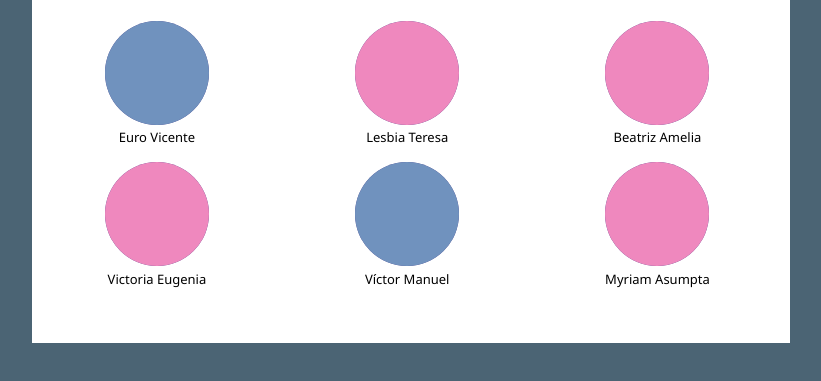
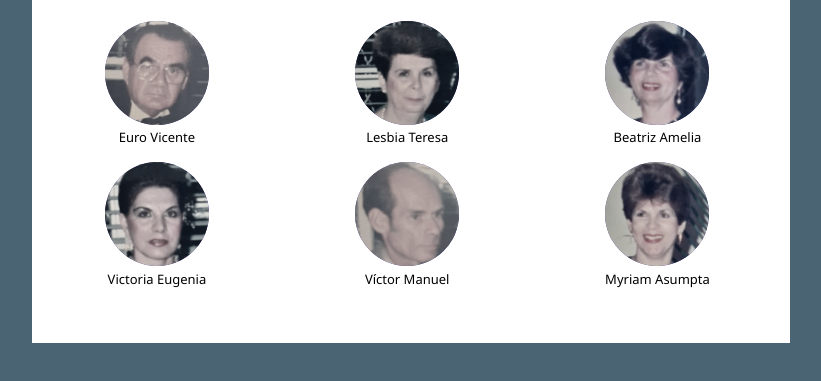
Before and after one commit to delatorrerita/delatorrerincon, a plain HTML site: page index.html in a window 1280 px wide. Shown: the part 269-650 px from the top of the page, without its empty margins (229-1050 px from the left). Drawn offline with Linux system fonts and the light colour scheme.

Commit message:
Add files via upload

```diff
--- a/index.html
+++ b/index.html
@@ -46,19 +46,19 @@
   <div class="row">
     <div class="column3">
       <figure>
-        <a href="rama01.html"><img class="foto1" alt="Euro" src="./img/he.png"/></a>
+        <a href="rama01.html"><img class="foto1" alt="Euro" src="./img/01.png"/></a>
         <figcaption>Euro Vicente</figcaption>
       </figure>
     </div>
     <div class="column3">
       <figure>
-        <a href="rama02.html"><img class="foto1" alt="Lesbia" src="./img/she.png"/></a>
+        <a href="rama02.html"><img class="foto1" alt="Lesbia" src="./img/02.png"/></a>
         <figcaption>Lesbia Teresa</figcaption>
       </figure>
     </div>
     <div class="column3">
       <figure>
-        <a href="rama03.html"><img class="foto1" alt="Beatriz" src="./img/she.png"/></a>
+        <a href="rama03.html"><img class="foto1" alt="Beatriz" src="./img/03.png"/></a>
         <figcaption>Beatriz Amelia</figcaption>
       </figure>
     </div>
@@ -67,19 +67,19 @@
 
     <div class="column3">
       <figure>
-        <a href="rama04.html"><img class="foto1" alt="Victoria" src="./img/she.png"/></a>
+        <a href="rama04.html"><img class="foto1" alt="Victoria" src="./img/04.png"/></a>
         <figcaption>Victoria Eugenia</figcaption>
       </figure>
     </div>
     <div class="column3">
       <figure>
-        <a href="rama05.html"><img class="foto1" alt="Víctor" src="./img/he.png"/></a>
+        <a href="rama05.html"><img class="foto1" alt="Víctor" src="./img/05.png"/></a>
         <figcaption>Víctor Manuel</figcaption>
       </figure>
     </div>
     <div class="column3">
       <figure>
-        <a href="rama06.html"><img class="foto1" alt="Myriam" src="./img/she.png"/></a>
+        <a href="rama06.html"><img class="foto1" alt="Myriam" src="./img/06.png"/></a>
         <figcaption>Myriam Asumpta</figcaption>
       </figure>
     </div>
```
